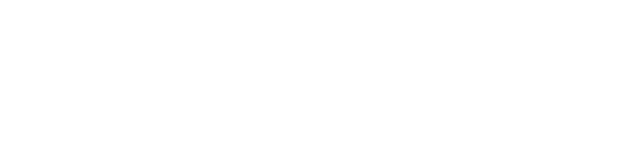
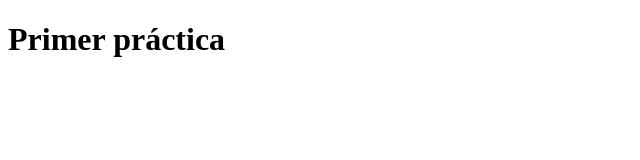
Before and after one commit to j0rg312/Tarea-Git-Github, a plain HTML site: page index.html in a window 1280 px wide. Shown: the whole page, without its empty margins (0-640 px from the left). Drawn offline with Linux system fonts and the light colour scheme.

Commit message:
Added title into index.html

```diff
--- a/index.html
+++ b/index.html
@@ -6,6 +6,8 @@
     <title>Práctica 1</title>
 </head>
 <body>
-
+    <div class="title">
+        <h1>Primer práctica</h1>
+    </div>
 </body>
 </html>
```
